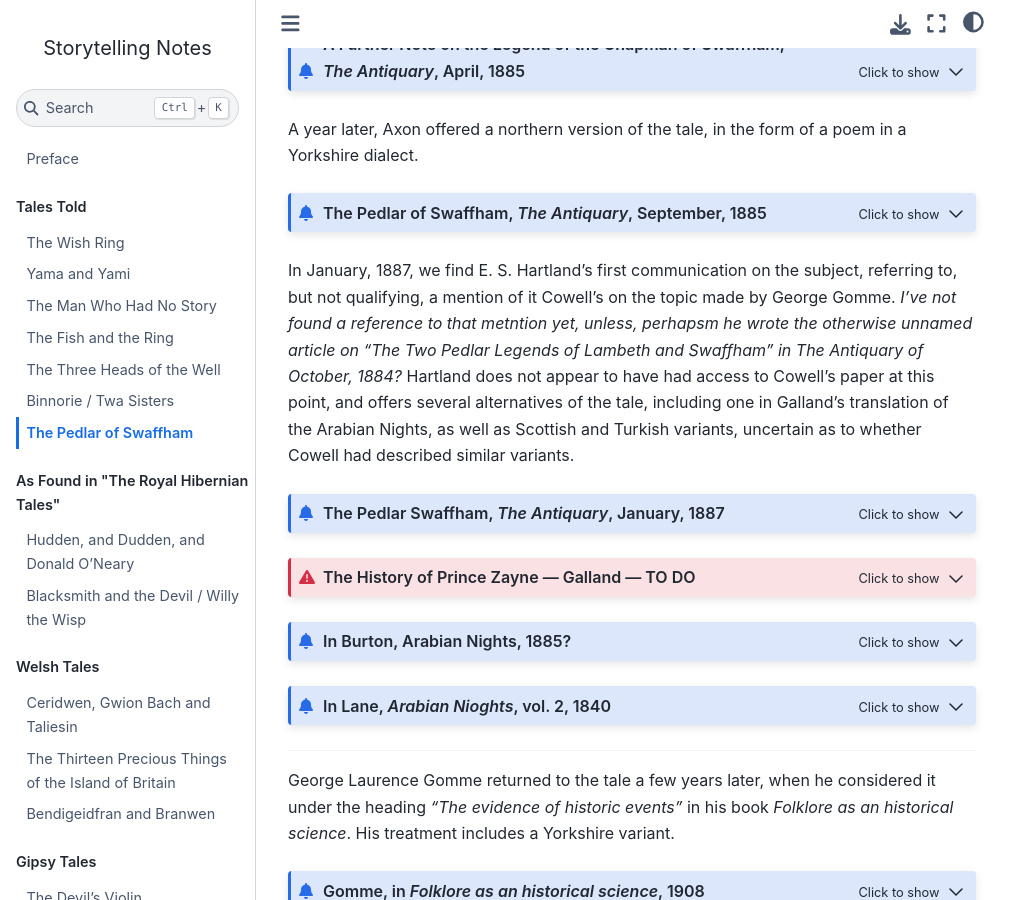
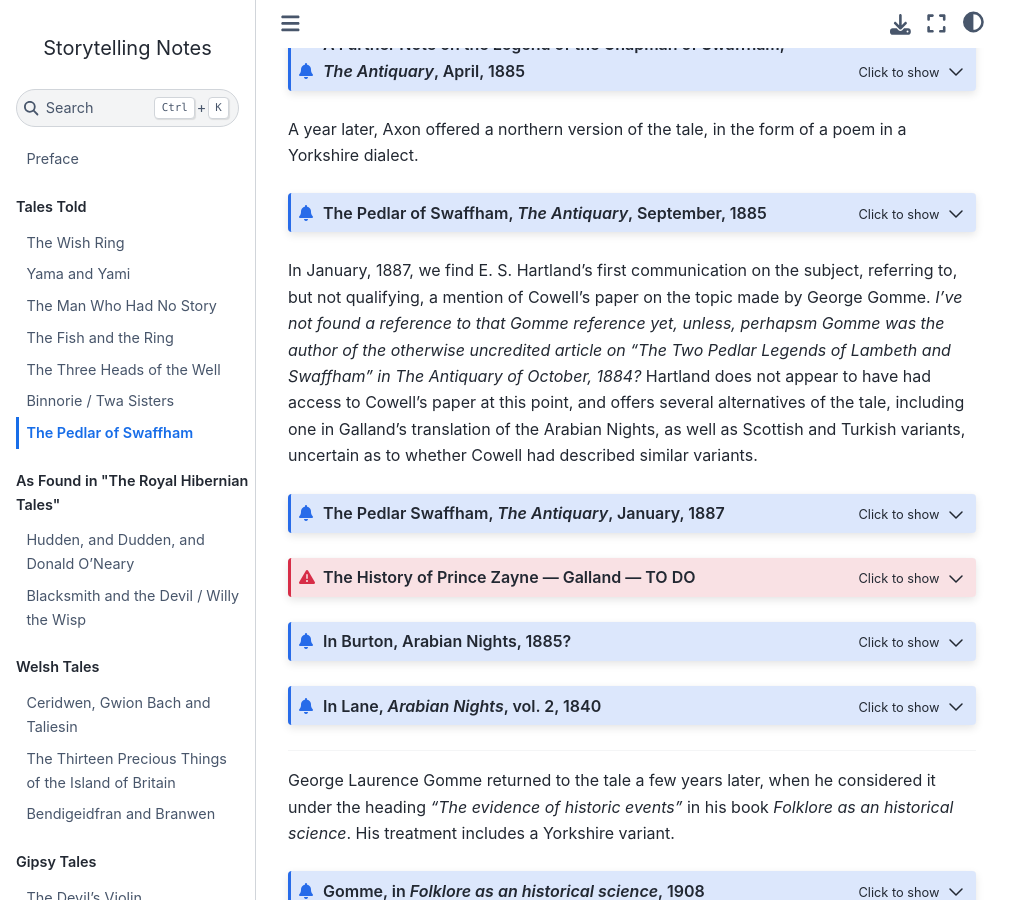
Before and after one commit to psychemedia/storytelling-notes, a Jupyter Book: the page built from pedlar-of-swaffham.md, in a window 1280 px wide and 900 px high, scrolled down 3295 px. Shown: the whole window, without its empty margins (0-1031 px from the left). Built offline with Jupyter Book 1.0.4 settings and Sphinx 7.4.7 and the Sphinx Book theme 1.1.4, drawn with Linux system fonts in a browser that asks for light colours.

Commit message:
Update pedlar-of-swaffham.md

````diff
--- a/pedlar-of-swaffham.md
+++ b/pedlar-of-swaffham.md
@@ -516,7 +516,7 @@ This will be found in *Poems in the North Yorkshire Dialect*, by the late John C
 
 ```
 
-In January, 1887, we find E. S. Hartland's first communication on the subject, referring to, but not qualifying, a mention of it Cowell's on the topic made by George Gomme. *I've not found a reference to that metntion yet, unless, perhapsm he wrote the otherwise unnamed article on "The Two Pedlar Legends of Lambeth and Swaffham" in The Antiquary of October, 1884?*  Hartland does not appear to have had access to Cowell's paper at this point, and offers several alternatives of the tale, including one in Galland's translation of the Arabian Nights, as well as Scottish and Turkish variants, uncertain as to whether Cowell had described similar variants.
+In January, 1887, we find E. S. Hartland's first communication on the subject, referring to, but not qualifying, a mention of Cowell's paper on the topic made by George Gomme. *I've not found a reference to that Gomme reference yet, unless, perhapsm Gomme was the author of the otherwise uncredited article on "The Two Pedlar Legends of Lambeth and Swaffham" in The Antiquary of October, 1884?*  Hartland does not appear to have had access to Cowell's paper at this point, and offers several alternatives of the tale, including one in Galland's translation of the Arabian Nights, as well as Scottish and Turkish variants, uncertain as to whether Cowell had described similar variants.
 
 ```{admonition} The Pedlar Swaffham, *The Antiquary*, January, 1887
 :class: dropdown
@@ -655,7 +655,7 @@ She said, It hath reached me, O auspicious King, that the Wali gave the Baghdad
 
 ```
 
-```{admonition} In Lane, *Arabian Nioghts*, vol. 2, 1840
+```{admonition} In Lane, *Arabian Nights*, vol. 2, 1840
 :class: dropdown
 
 https://archive.org/details/thousandandonen01lanegoog/page/514/mode/2up
````
